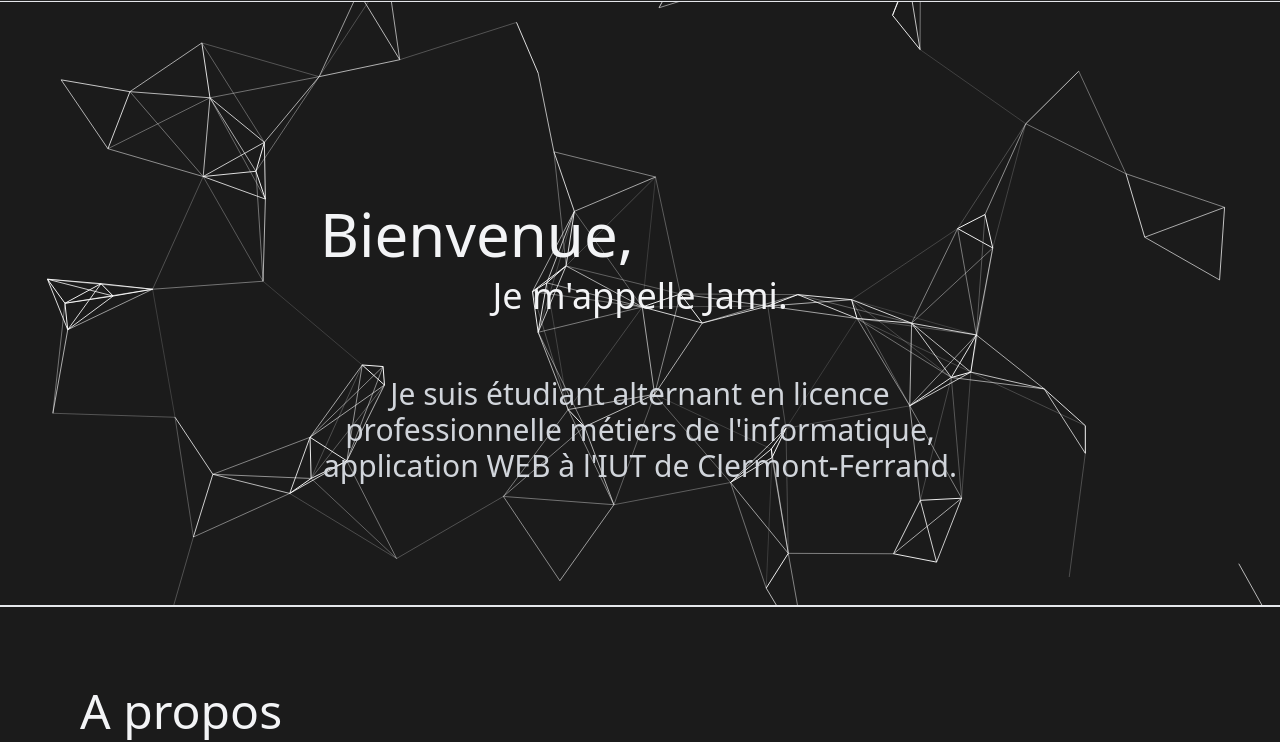
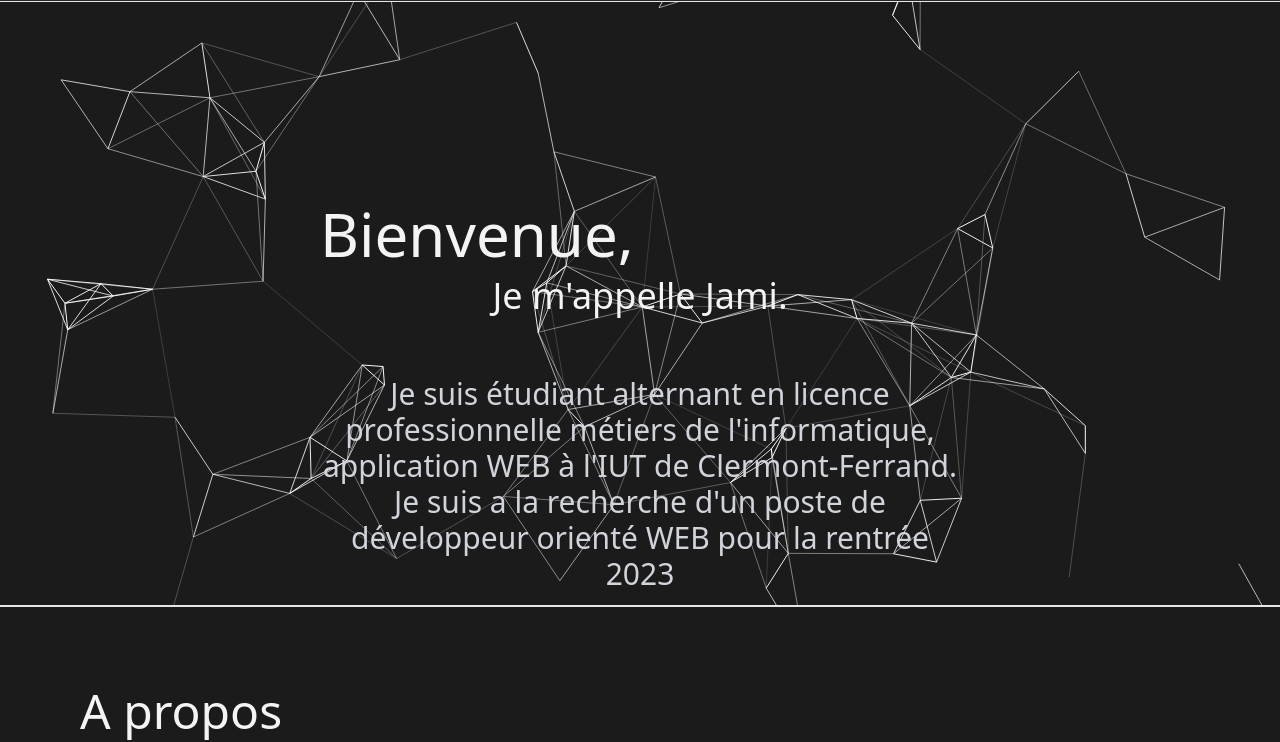
Before and after one commit to Jami-INF/Site-Portfolio, a website: page index.html in a window 1280 px wide. Shown: the part 63-805 px from the top of the page. Drawn offline with Linux system fonts and the light colour scheme; a web font is replaced by a local one.

Commit message:
Correction phrase introduction

```diff
--- a/index.html
+++ b/index.html
@@ -72,7 +72,7 @@
                 <h2 class="text-center text-gray-100 text-4xl">Je m'appelle Jami.</h2>
                 <br>
                 <br>
-                <h4 class="text-center text-gray-300 text-3xl">Je suis étudiant alternant en licence professionnelle métiers de l'informatique, application WEB à <a href="https://uca.fr/">l'IUT</a> de Clermont-Ferrand.</h4>
+                <h4 class="text-center text-gray-300 text-3xl">Je suis étudiant alternant en licence professionnelle métiers de l'informatique, application WEB à <a href="https://uca.fr/">l'IUT</a> de Clermont-Ferrand. Je suis a la recherche d'un poste de développeur orienté WEB pour la rentrée 2023</h4>
                 <h4 class="text-center text-gray-100 text-3xl"></h4>
             </div>
             <canvas id="canvasetoile"></canvas>
```
